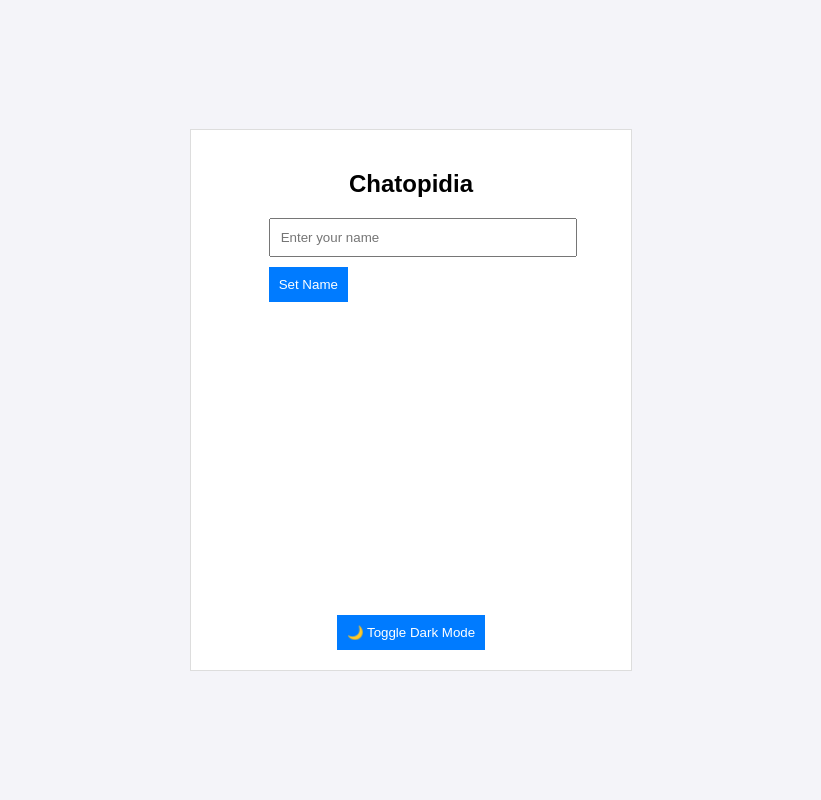
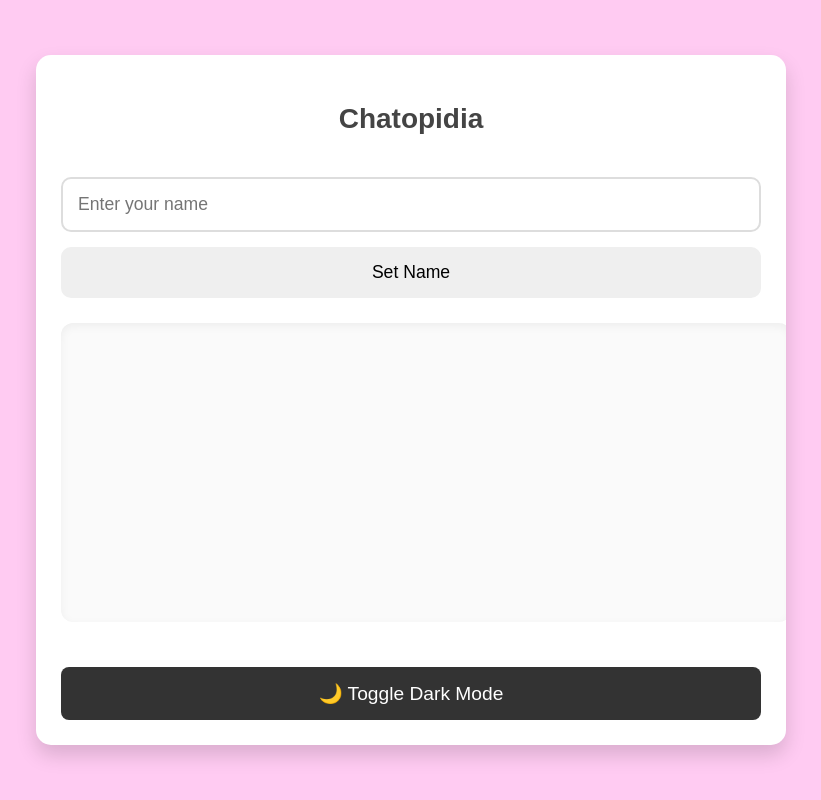
Before and after one commit to 01Prathamesh/Chatopidia, a Flask app: page / in a window 1280 px wide. Shown: the whole page, without its empty margins (229-1050 px from the left). Run offline with Flask 3, Linux system fonts and the light colour scheme; some libraries are stand-ins or nearby versions.

Commit message:
Modified styles.css : The color combination and layout of the system is change.

```diff
--- a/static/styles.css
+++ b/static/styles.css
@@ -1,46 +1,225 @@
+/* General Styles */
 body {
-    font-family: Arial, sans-serif;
+    font-family: 'Arial', sans-serif;
     margin: 0;
     padding: 0;
     display: flex;
     justify-content: center;
     align-items: center;
     height: 100vh;
-    background-color: #f4f4f9;
+    background-color: #ffcbf2; /* Soft pink gradient */
+    color: #333;
+    transition: background-color 0.3s ease;
 }
 
 .chat-container {
-    width: 400px;
-    height: 500px;
-    border: 1px solid #ddd;
+    width: 100%;
+    max-width: 700px;
+    height: 80vh;
     background-color: white;
-    padding: 20px;
+    padding: 25px;
     display: flex;
     flex-direction: column;
-    align-items: center;
+    border-radius: 15px;
+    box-shadow: 0 10px 20px rgba(0, 0, 0, 0.15);
+    overflow: hidden;
 }
 
+h2 {
+    text-align: center;
+    margin-bottom: 20px;
+    font-size: 28px;
+    color: #444;
+}
+
+/* Typing Indicator */
+.typing-indicator {
+    font-size: 1.1em;
+    color: #4caf50;
+    font-weight: bold;
+    text-align: center;
+    margin-bottom: 20px;
+}
+
+/* Chat Messages Section */
 .messages {
     width: 100%;
     height: 70%;
-    overflow-y: scroll;
-    margin-bottom: 10px;
+    overflow-y: auto;
+    margin-bottom: 20px;
+    padding: 15px;
+    background-color: #fafafa;
+    border-radius: 12px;
+    box-shadow: inset 0 3px 10px rgba(0, 0, 0, 0.05);
+    display: flex;
+    flex-direction: column-reverse; /* New messages appear at the top */
 }
 
-input {
+.message {
+    background-color: #fff;
+    padding: 12px;
+    margin-bottom: 10px;
+    border-radius: 20px;
+    box-shadow: 0 2px 10px rgba(0, 0, 0, 0.1);
+    font-size: 1.1em;
+    max-width: 80%;
+    align-self: flex-start;
+    animation: fadeIn 0.5s ease-out;
+}
+
+.message:nth-child(odd) {
+    background-color: #ff9b9b; /* Light pink */
+    color: white;
+    align-self: flex-end;
+}
+
+.message:nth-child(even) {
+    background-color: #9be2d6; /* Light turquoise */
+    color: white;
+    align-self: flex-start;
+}
+
+.message .sender {
+    font-weight: bold;
+    margin-bottom: 5px;
+}
+
+.message .timestamp {
+    font-size: 0.9em;
+    color: #888;
+}
+
+/* Animations */
+@keyframes fadeIn {
+    from {
+        opacity: 0;
+        transform: translateY(10px);
+    }
+    to {
+        opacity: 1;
+        transform: translateY(0);
+    }
+}
+
+/* Input Section */
+.input-section {
     width: 100%;
-    padding: 10px;
+    display: flex;
+    flex-direction: column;
+    margin-top: 10px;
+}
+
+input[type="text"] {
+    padding: 15px;
+    font-size: 1.1em;
+    margin-top: 12px;
+    border-radius: 10px;
+    border: 2px solid #ddd;
+    outline: none;
+    transition: border 0.3s ease;
+}
+
+input[type="text"]:focus {
+    border-color: #007bff;
 }
 
 button {
-    padding: 10px;
-    margin-top: 10px;
-    background-color: #007bff;
-    color: white;
+    padding: 15px;
+    margin-top: 15px;
+    border-radius: 10px;
     border: none;
     cursor: pointer;
+    font-size: 1.1em;
+    transition: background-color 0.3s ease, transform 0.2s;
 }
 
 button:hover {
     background-color: #0056b3;
+    transform: translateY(-2px);
 }
+
+button:active {
+    background-color: #003366;
+}
+
+#leaveChatButton {
+    background-color: #dc3545;
+    color: white;
+}
+
+#leaveChatButton:hover {
+    background-color: #c82333;
+}
+
+#leaveChatButton:active {
+    background-color: #bd2130;
+}
+
+#toggleDarkMode {
+    margin-top: 25px;
+    background-color: #333;
+    color: white;
+    font-size: 1.2em;
+    padding: 15px;
+    border-radius: 8px;
+    text-align: center;
+    cursor: pointer;
+    transition: background-color 0.3s ease;
+}
+
+#toggleDarkMode:hover {
+    background-color: #444;
+}
+
+/* Dark Mode */
+.dark-mode {
+    background-color: #2f2f2f;
+    color: white;
+}
+
+.dark-mode .chat-container {
+    background-color: #333;
+}
+
+.dark-mode .messages {
+    background-color: #444;
+    border-radius: 12px;
+}
+
+.dark-mode .message {
+    background-color: #555;
+    color: #fff;
+}
+
+.dark-mode button {
+    background-color: #555;
+    color: white;
+}
+
+/* Spacing and Layout for Buttons */
+.buttons {
+    display: flex;
+    justify-content: space-between;
+    gap: 20px;
+}
+
+/* Typing Indicator */
+#typingIndicator {
+    font-size: 0.9em;
+    color: #888;
+    margin-top: 5px;
+    font-style: italic;
+}
+
+#leaveChatButton {
+    background-color: #dc3545; /* Red color */
+    color: white;
+}
+
+#leaveChatButton:hover {
+    background-color: #c82333;
+}
+
+#leaveChatButton:active {
+    background-color: #bd2130;
+}
```
